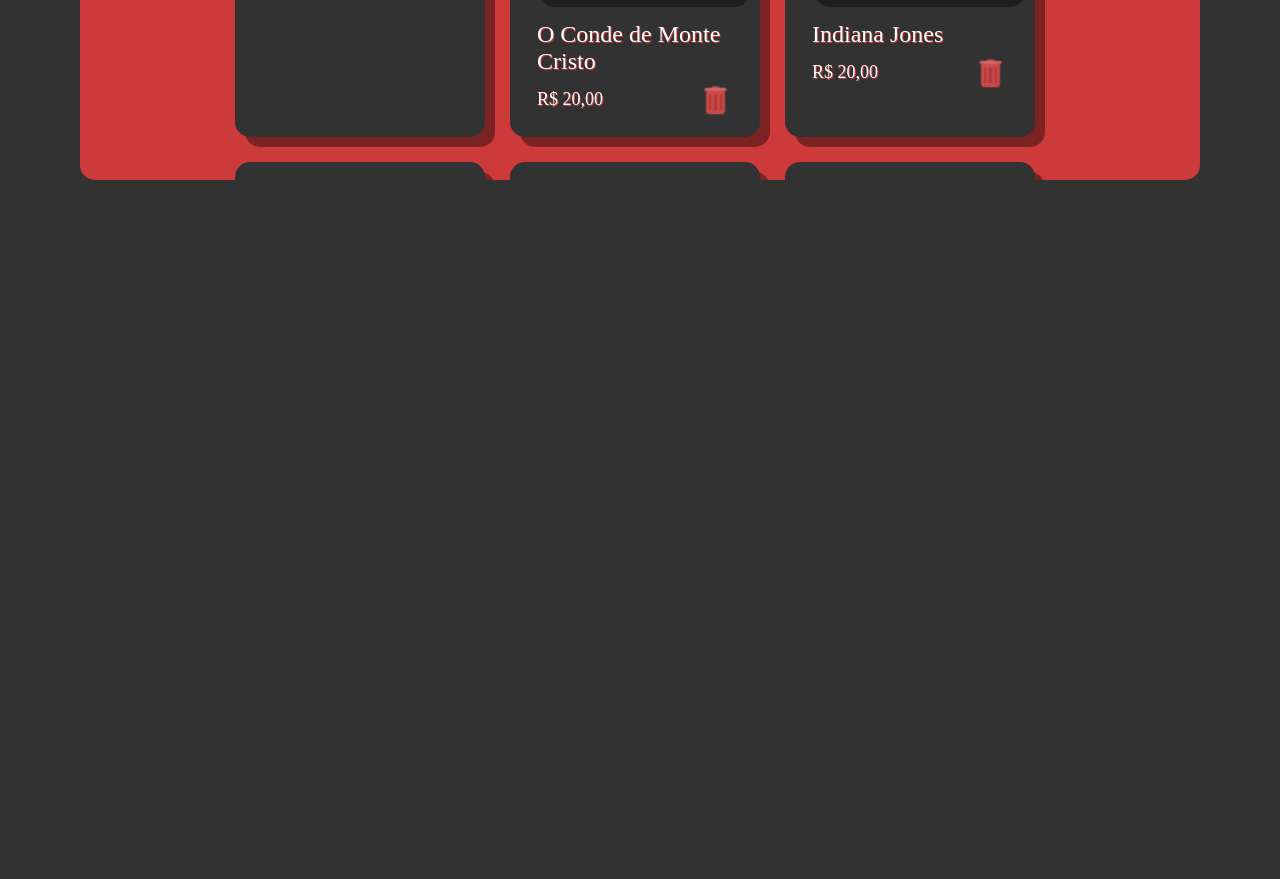
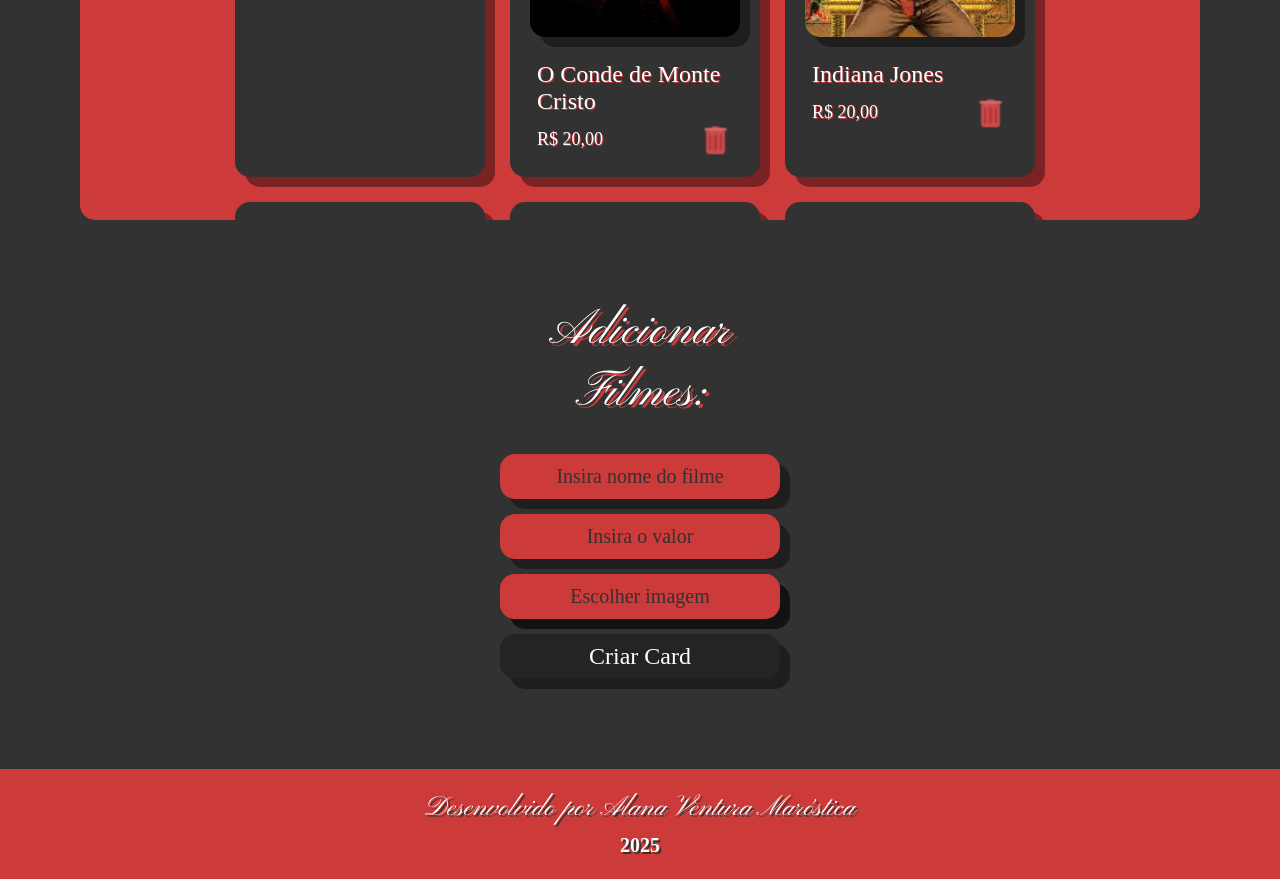
Before and after one commit to AlanaVM23/Cinevi, a plain HTML site: page index.html in a window 1280 px wide. Shown: the part 565-1444 px from the top of the page. Before the commit the page ends 800 px from the top, so only its background shows below. Drawn offline with Linux system fonts and the light colour scheme; a web font is replaced by a local one.

Commit message:
Tudo Pronto

```diff
--- a/index.html
+++ b/index.html
@@ -3,6 +3,7 @@
 <head>
     <meta charset="UTF-8">
     <meta name="viewport" content="width=device-width, initial-scale=1.0">
+    <link rel="shortcut icon" href="img/icons8-filme-16.png" type="image/x-icon">
     <link rel="stylesheet" href="style.css">
     <title>Document</title>
 </head>
@@ -155,9 +156,33 @@
         <section>
 
         </section>
+        <section class="formulario">
+            <h2 class="formulario_titulo">Adicionar Filmes:</h2>
+            <section class="formulario_secoes">
+                <form id="card-form">
+                    <div class="formulario_secoes_campos">
+                        <input class="formulario_secoes_campos_input" type="text" id="movie-title" placeholder="Insira nome do filme" required>
+                    </div>
+                    <div class="formulario_secoes_campos">
+                        <input class="formulario_secoes_campos_input" type="text" id="movie-price" placeholder="Insira o valor" required>
+                    </div>
+                    <div class="formulario_secoes_campos">
+                        <input type="file" id="file-input" class="enviar_img" accept="image/*" required>
+                        <label for="file-input" class="campo_imagem">Escolher imagem</label>
+                    </div>
+                    <div class="formulario_secoes_btn">
+                        <button type="submit" class="btn_form">Criar Card</button>
+                    </div>
+                </form>
+            </section>
+        </section>
+        <section id="card-container" class="cards"></section>
     </main>
-    <footer>
+    <footer class="rodape">
+        <h1 class="rodape_texto">Desenvolvido por Alana Ventura Maróstica</h1>
+        <h2 class="rodape_data">2025</h2>
+    </footer>
 
-    </footer>
+    <script src="script.js"></script>
 </body>
 </html>
--- /dev/null
+++ b/script.js
@@ -0,0 +1,57 @@
+// Variáveis
+const form = document.querySelector("#card-form");
+const listaCatalogo = document.querySelector(".lista_catalogo");
+const fileInput = document.getElementById('file-input');
+const labelImagem = document.querySelector('.campo_imagem');
+
+// Funções
+function adicionarCard(event) {
+    event.preventDefault();
+
+    const nomeFilme = document.querySelector("#movie-title").value.trim();
+    const precoFilme = document.querySelector("#movie-price").value.trim();
+    const imagemFilme = fileInput.files[0];
+
+    if (!nomeFilme || !precoFilme || !imagemFilme) {
+        alert("Por favor, preencha todos os campos e selecione uma imagem!");
+        return;
+    }
+
+    const imagemURL = URL.createObjectURL(imagemFilme);
+
+    const novoCard = document.createElement("div");
+    novoCard.classList.add("lista_catalogo_cards");
+
+    novoCard.innerHTML = `
+        <img class="lista_cards_img" src="${imagemURL}" alt="Poster do filme ${nomeFilme}">
+        <p class="lista_cards_texto">${nomeFilme}</p>
+        <div class="lista_cards_campo">
+            <p class="lista_cards_campo_preco">R$ ${precoFilme},00</p>
+            <img class="lista_cards_campo_excluir" src="img/icons8-lixo-25 (1).png" alt="Excluir">
+        </div>
+    `;
+
+    listaCatalogo.appendChild(novoCard);
+    alert(`O filme "${nomeFilme}" foi adicinado ao catalogo com sucesso!`);
+    form.reset();
+}
+
+function excluirCard(event) {
+    if (event.target.classList.contains("lista_cards_campo_excluir")) {
+        const card = event.target.closest(".lista_catalogo_cards");
+        if (card) {
+            card.remove();
+            alert("Filme excluído com sucesso!");
+        }
+    }
+}
+
+function atualizarNomeArquivo(event) {
+    const fileName = event.target.files[0] ? event.target.files[0].name : "Escolher imagem";
+    labelImagem.textContent = fileName;
+}
+
+// Eventos
+form.addEventListener("submit", adicionarCard);
+listaCatalogo.addEventListener("click", excluirCard);
+fileInput.addEventListener('change', atualizarNomeArquivo);
--- a/style.css
+++ b/style.css
@@ -5,11 +5,14 @@
     --cor-de-fundo: #323232;
     --cor-de-destaque: #cd3a3a;
     --cor-detalhes: #dfb32e;
+    --cor-escura: #242424;
     --cor-texto: #fff;
     --fonte-principal: "Bodoni Moda SC", serif;
     --fonte-secundaria: "Cantata One", serif;
     --fonte-tercearia: "Pinyon Script", serif;
 }
+
+/* CABEÇALHO */
 
 body{
     background-color: var(--cor-de-fundo);
@@ -36,8 +39,11 @@ body{
     text-shadow: 5px 5px var(--cor-de-fundo);
 }
 
+/* MAIN */
+/* CATALOGO */
+
 .lista{
-    margin: 40px 80px;
+    margin: 80px 80px 40px 80px;
     padding: 10px 20px 25px 20px;
     overflow-y: auto;
     background-color: var(--cor-de-destaque);
@@ -114,6 +120,184 @@ body{
 }
 
 .lista_cards_campo_excluir{
-height: 35px;
-width: auto;
+    height: 35px;
+    width: auto;
 }
+
+/* FORMULARIO */
+.formulario{
+    display: flex;
+    flex-direction: column;
+    justify-content: space-between;
+    max-width: 1000px;
+    padding: 20px 500px 60px 500px;
+    margin: auto;
+    text-align: center;
+}
+
+.formulario_titulo{
+    color: var(--cor-texto);
+    font-size: 50px;
+    text-align: center;
+    margin:20px 0px 30px 0px;
+    font-family: var(--fonte-tercearia);
+    font-weight: lighter;
+    text-shadow: 3px 3px var(--cor-de-destaque);
+}
+
+.formulario_secoes {
+    display: flex;
+    flex-direction: column;
+    justify-content: center;
+}
+
+.formulario_secoes_campos{
+    display: flex;
+    justify-content: center;
+    gap: 18px;
+    width: 100%;
+    height: 45px;
+    background-color: var(--cor-de-destaque);
+    border-radius: 15px;
+    box-shadow: 10px 10px 0px 0px rgba(0, 0, 0, 0.4);
+    margin-bottom: 15px;
+}
+
+.formulario_secoes_campos_input{
+    outline: none;
+    text-align: center;
+    width: 100%;
+    height: auto;
+    background: transparent;
+    border-radius: 15px;
+    border: none;
+    padding: 0px 10px;
+    font-size: 20px;
+    font-family: var(--fonte-secundaria);
+    color: var(--cor-de-fundo);
+
+}
+.formulario_secoes_campos_input:hover{
+    box-shadow: 10px 10px 0px 0px rgba(35, 35, 35, 0.4);
+}
+
+.formulario_secoes_campos_input::placeholder{
+    color: var(--cor-de-fundo);
+}
+
+.enviar_img {
+    display: none;
+}
+
+.campo_imagem{
+    display: flex;
+    justify-content: center;
+    align-items: center;
+    width: 100%;
+    height: 45px;
+    background-color: var(--cor-de-destaque);
+    color: var(--cor-de-fundo);
+    box-shadow: 10px 10px 0px 0px rgba(0, 0, 0, 0.4);
+    border-radius: 15px;
+    border: none;
+    cursor: pointer;
+    font-size: 20px;
+    font-family: var(--fonte-secundaria);
+}
+
+.campo_imagem:hover{
+    box-shadow: 10px 10px 0px 0px rgba(35, 35, 35, 0.4);
+}
+
+.formulario_secoes_btn{
+display: flex;
+gap: 18px;
+}
+
+.btn_form {
+    display: flex;
+    justify-content: center;
+    align-items: center;
+    width: 100%;
+    height: 45px;
+    background-color: var(--cor-escura);
+    color: var(--cor-de-fundo);
+    box-shadow: 10px 10px 0px 0px rgba(0, 0, 0, 0.4);
+    border-radius: 15px;
+    border: none;
+    cursor: pointer;
+    font-size: 24px;
+    font-family: var(--fonte-principal);
+    color: var(--cor-texto);
+}
+
+.btn_form:hover{
+    box-shadow: 10px 10px 0px 0px rgba(35, 35, 35, 0.4);
+}
+/* CARDS CRIADOS */
+
+.cards {
+    display: flex;
+    flex-wrap: wrap;
+    gap: 20px;
+    justify-content: center;
+    margin-top: 30px;
+}
+
+.card {
+    background-color: var(--cor-de-destaque);
+    color: var(--cor-de-fundo);
+    border-radius: 15px;
+    box-shadow: 5px 5px 10px rgba(0, 0, 0, 0.3);
+    width: 250px;
+    text-align: center;
+    overflow: hidden;
+}
+
+.card img {
+    width: 100%;
+    height: 150px;
+    object-fit: cover;
+}
+
+.card h3 {
+    margin: 10px 0;
+    font-size: 20px;
+    font-family: var(--fonte-secundaria);
+}
+
+.card p {
+    font-size: 16px;
+    font-family: var(--fonte-secundaria);
+    margin: 10px 0;
+}
+
+/* RODAPE */
+
+.rodape{
+    display: flex;
+    flex-direction: column;
+    justify-content: space-evenly;
+    padding: 15px 0px;
+    text-align: center;
+    background-color: var(--cor-de-destaque);
+    width: 100%;
+    height: 80px;
+    margin: 0px;
+    color: var(--cor-texto);
+}
+
+.rodape_texto{
+    margin: 0px;
+    font-family: var(--fonte-tercearia);
+    font-size: 28px;
+    text-shadow: 2px 2px var(--cor-de-fundo);
+    font-weight: lighter;
+}
+
+.rodape_data{
+    margin: 0px;
+    font-family: var(--fonte-principal);
+    font-size: 20px;
+    text-shadow: 2px 2px var(--cor-de-fundo);
+}
```
